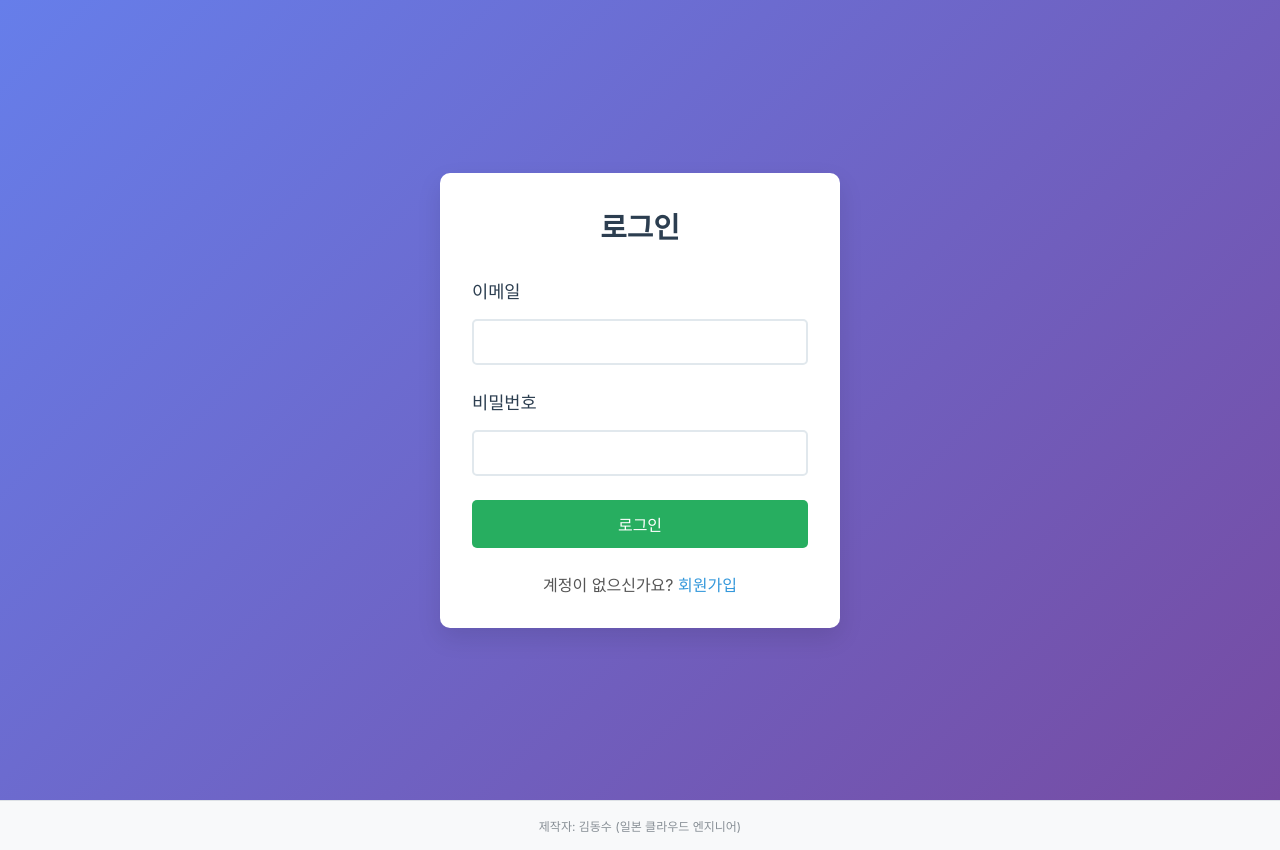
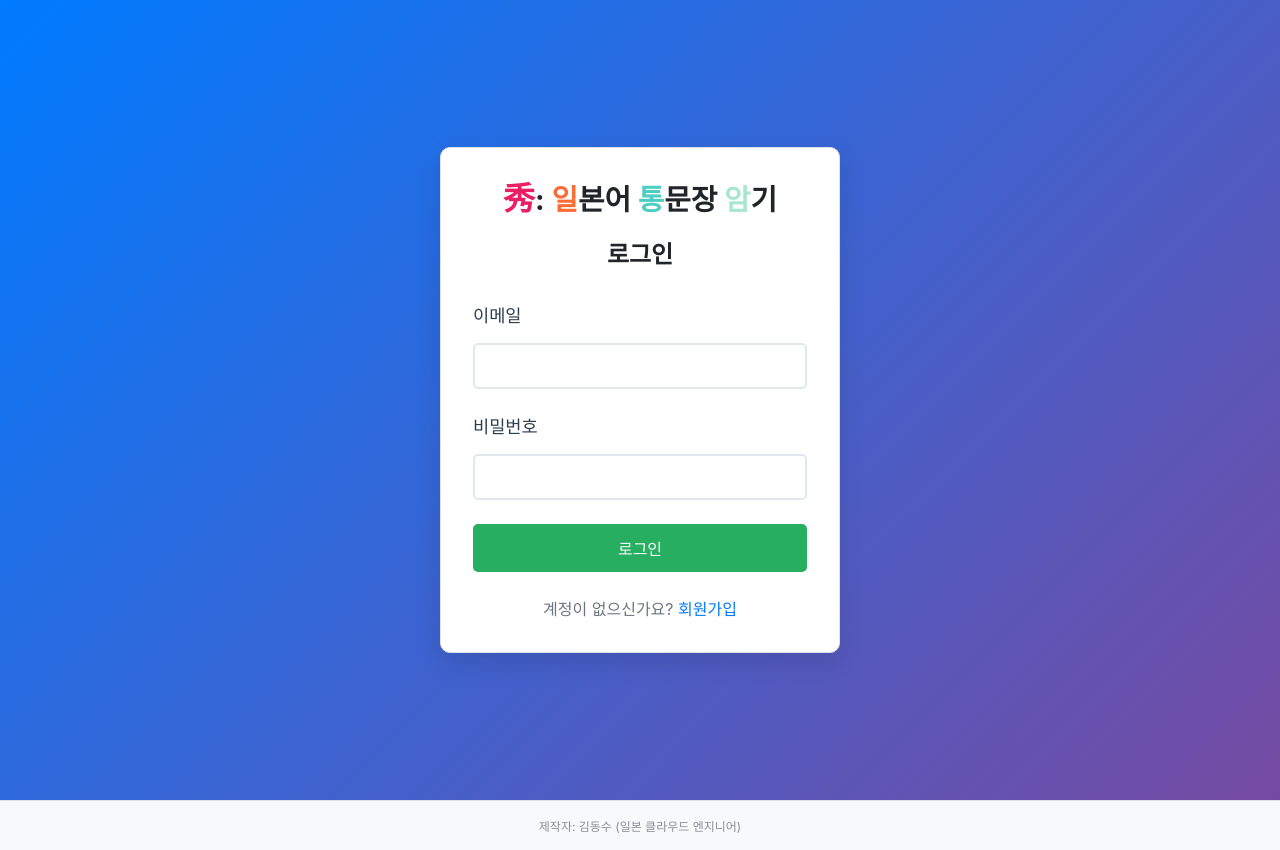
Before and after one commit to dongsoocloud/japansentence, a React (Create React App) app: page /login in a window 1280 px wide. Built offline with nearby package versions, Linux system fonts and the light colour scheme; no server answers.

Commit message:
Add app title to login and register screens with dark mode support

```diff
--- a/src/components/Auth.css
+++ b/src/components/Auth.css
@@ -3,24 +3,56 @@
   display: flex;
   align-items: center;
   justify-content: center;
-  background: linear-gradient(135deg, #667eea 0%, #764ba2 100%);
+  background: linear-gradient(135deg, var(--accent-color) 0%, #764ba2 100%);
   padding: 2rem;
 }
 
 .auth-card {
-  background: white;
+  background: var(--card-bg);
   padding: 2rem;
   border-radius: 10px;
-  box-shadow: 0 10px 25px rgba(0,0,0,0.1);
+  box-shadow: 0 10px 25px var(--shadow);
+  border: 1px solid var(--border-color);
   width: 100%;
   max-width: 400px;
 }
 
-.auth-card h2 {
+.auth-header {
   text-align: center;
   margin-bottom: 2rem;
-  color: #2c3e50;
+}
+
+.auth-header .app-title {
   font-size: 1.8rem;
+  font-weight: bold;
+  margin-bottom: 1rem;
+  line-height: 1.2;
+}
+
+.auth-header .title-秀 {
+  color: #e91e63; /* 분홍색 */
+  font-size: 2rem;
+}
+
+.auth-header .title-일 {
+  color: #ff6b35; /* 주황색 */
+  font-weight: 900;
+}
+
+.auth-header .title-통 {
+  color: #4ecdc4; /* 청록색 */
+  font-weight: 900;
+}
+
+.auth-header .title-암 {
+  color: #a8e6cf; /* 연두색 */
+  font-weight: 900;
+}
+
+.auth-card h2 {
+  color: var(--text-primary);
+  font-size: 1.5rem;
+  margin: 0;
 }
 
 .form-group {
@@ -30,56 +62,61 @@
 .form-group label {
   display: block;
   margin-bottom: 0.5rem;
-  color: #555;
+  color: var(--text-secondary);
   font-weight: 500;
 }
 
 .form-group input {
   width: 100%;
   padding: 0.75rem;
-  border: 2px solid #e1e8ed;
+  border: 2px solid var(--input-border);
   border-radius: 5px;
   font-size: 1rem;
+  background-color: var(--input-bg);
+  color: var(--text-primary);
   transition: border-color 0.3s;
 }
 
 .form-group input:focus {
   outline: none;
-  border-color: #3498db;
+  border-color: var(--accent-color);
 }
 
 .submit-btn {
   width: 100%;
-  background-color: #3498db;
-  color: white;
+  background-color: var(--button-bg);
+  color: var(--button-text);
   border: none;
   padding: 0.75rem;
   border-radius: 5px;
   font-size: 1rem;
   cursor: pointer;
-  transition: background-color 0.3s;
+  transition: all 0.3s ease;
+  font-weight: 500;
 }
 
 .submit-btn:hover:not(:disabled) {
-  background-color: #2980b9;
+  background-color: var(--button-hover);
+  transform: translateY(-1px);
 }
 
 .submit-btn:disabled {
-  background-color: #bdc3c7;
+  background-color: var(--text-muted);
   cursor: not-allowed;
+  opacity: 0.6;
 }
 
 .error-message {
-  color: #e74c3c;
+  color: var(--danger-color);
   text-align: center;
   margin-bottom: 1rem;
   padding: 1rem;
-  background-color: #fdf2f2;
+  background-color: var(--bg-secondary);
   border-radius: 8px;
-  border: 1px solid #f5c6cb;
+  border: 1px solid var(--border-color);
   font-size: 0.95rem;
   line-height: 1.4;
-  box-shadow: 0 2px 4px rgba(231, 76, 60, 0.1);
+  box-shadow: 0 2px 4px var(--shadow);
   animation: fadeIn 0.3s ease-in;
   position: relative;
   z-index: 10;
@@ -104,16 +141,18 @@
 .auth-link {
   text-align: center;
   margin-top: 1.5rem;
-  color: #555;
+  color: var(--text-secondary);
 }
 
 .auth-link a {
-  color: #3498db;
+  color: var(--accent-color);
   text-decoration: none;
   font-weight: 500;
+  transition: color 0.3s ease;
 }
 
 .auth-link a:hover {
+  color: var(--accent-hover);
   text-decoration: underline;
 }
 
--- a/src/components/Login.tsx
+++ b/src/components/Login.tsx
@@ -109,7 +109,12 @@ const Login: React.FC<LoginProps> = ({ onLogin }) => {
   return (
     <div className="auth-container">
       <div className="auth-card">
-        <h2>로그인</h2>
+        <div className="auth-header">
+          <div className="app-title">
+            <span className="title-秀">秀</span>: <span className="title-일">일</span>본어 <span className="title-통">통</span>문장 <span className="title-암">암</span>기
+          </div>
+          <h2>로그인</h2>
+        </div>
         <form onSubmit={handleSubmit} noValidate>
           <div className="form-group">
             <label htmlFor="email">이메일</label>
--- a/src/components/Register.tsx
+++ b/src/components/Register.tsx
@@ -84,7 +84,12 @@ const Register: React.FC<RegisterProps> = ({ onLogin }) => {
   return (
     <div className="auth-container">
       <div className="auth-card">
-        <h2>회원가입</h2>
+        <div className="auth-header">
+          <div className="app-title">
+            <span className="title-秀">秀</span>: <span className="title-일">일</span>본어 <span className="title-통">통</span>문장 <span className="title-암">암</span>기
+          </div>
+          <h2>회원가입</h2>
+        </div>
         <form onSubmit={handleSubmit}>
           <div className="form-group">
             <label htmlFor="username">사용자명</label>
```
